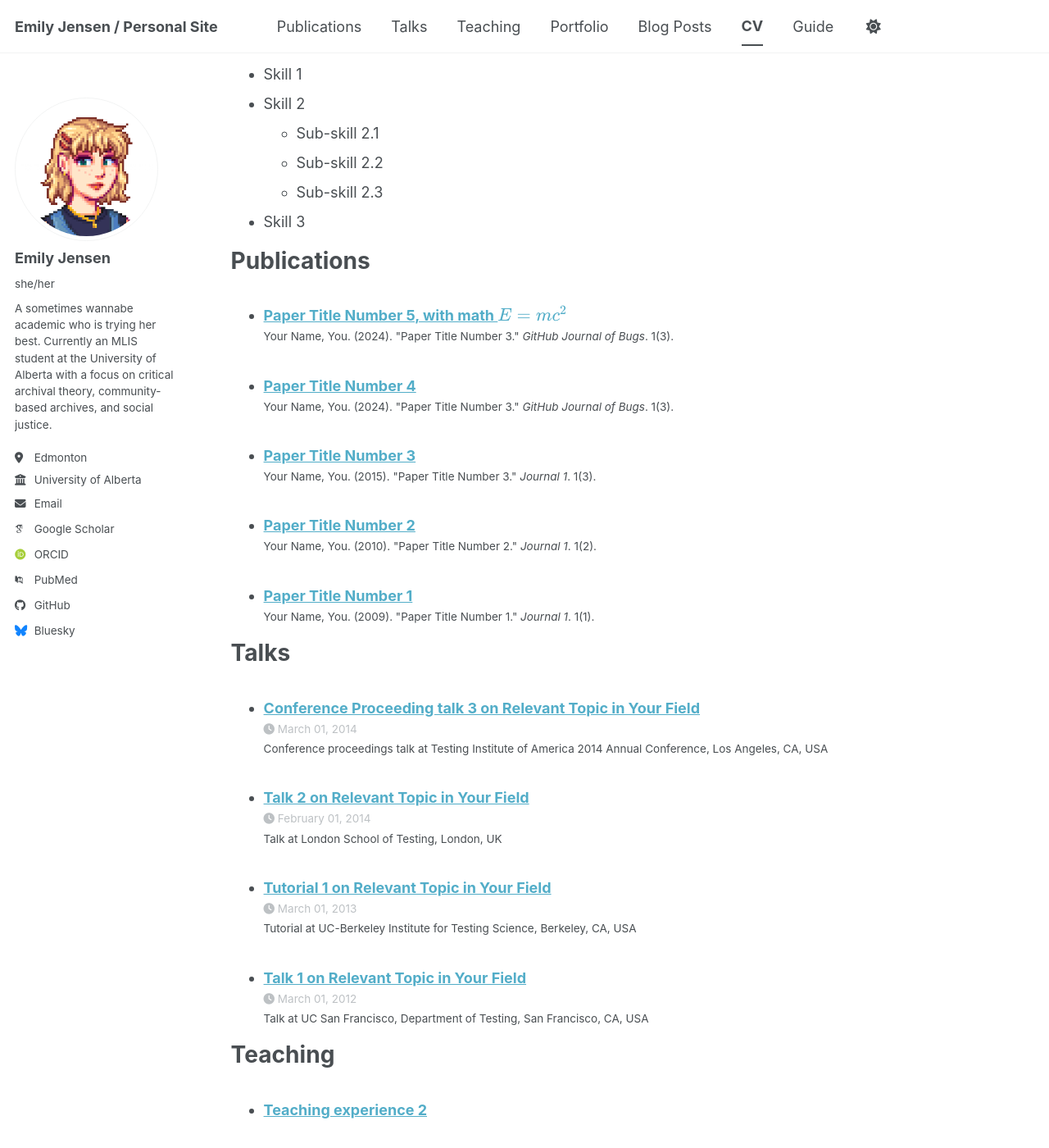
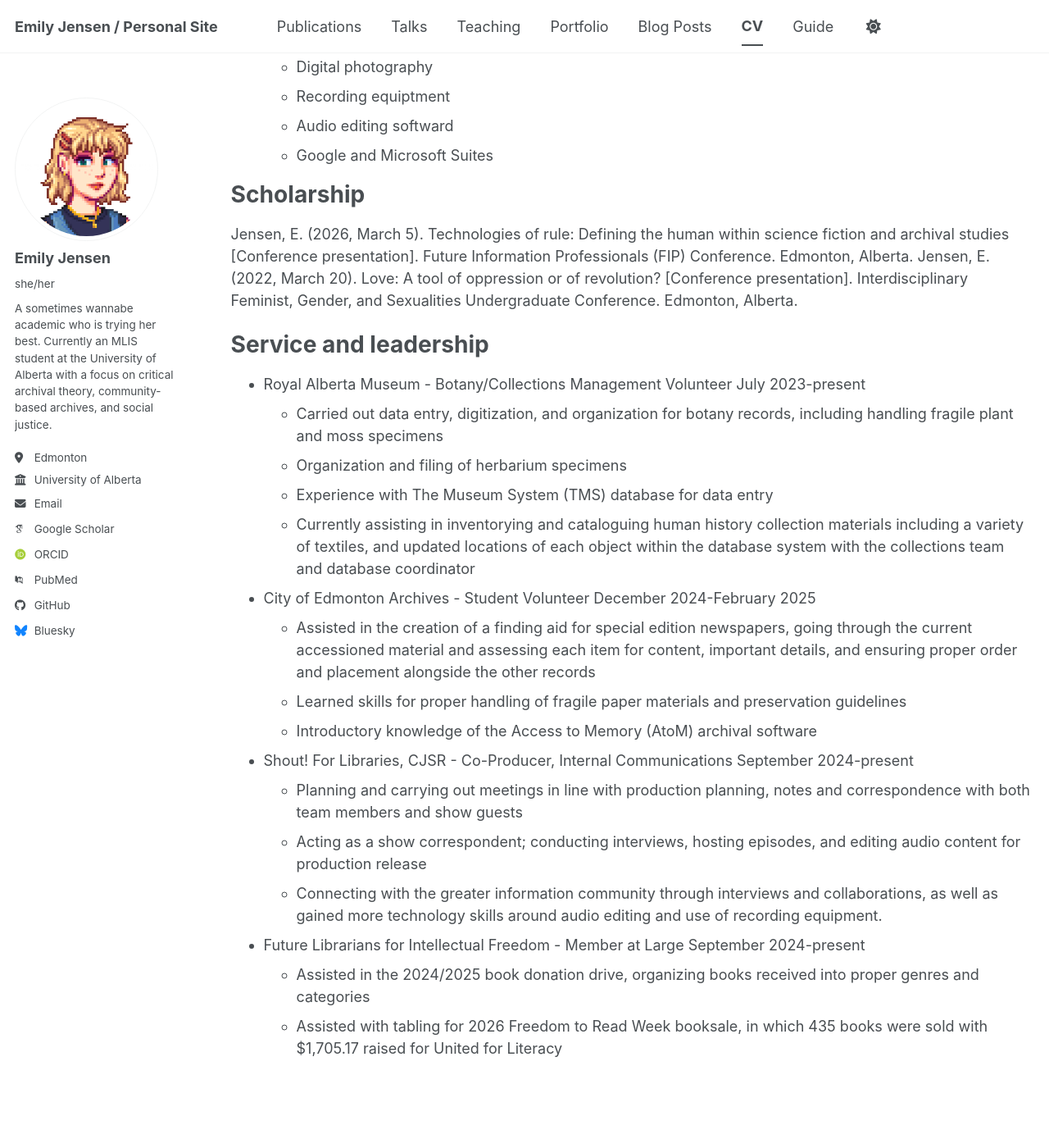
Before and after one commit to em-jense/me, a Jekyll site: the page built from _pages/cv.md, in a window 1280 px wide and 1400 px high, scrolled down 744 px. Shown: the whole window at 82% size. Built offline with Jekyll 4.4.1, drawn with Linux system fonts in a browser that asks for light colours; some web fonts are replaced; a script bundle is joined from its source files by our own code; library files that are not in the unit come from our copies; some of the changed text lies outside the part shown.

Commit message:
Update cv.md

```diff
--- a/_pages/cv.md
+++ b/_pages/cv.md
@@ -16,48 +16,52 @@
 
 Work experience
 ======
-* Spring 2024: Academic Pages Collaborator
-  * GitHub University
-  * Duties includes: Updates and improvements to template
-  * Supervisor: The Users
+* Cat Cafe on Whyte - Barista
+  June 2020-present
+  * Cash handling for both opening and closing; including the till, float, and cashbox
+  * Training of new staff and maintaining standard procedure as a senior level member of staff
+  * Providing care for cats including grooming, medical treatment, and overall wellness
 
-* Fall 2015: Research Assistant
-  * GitHub University
-  * Duties included: Merging pull requests
-  * Supervisor: Professor Hub
-
-* Summer 2015: Research Assistant
-  * GitHub University
-  * Duties included: Tagging issues
-  * Supervisor: Professor Git
+* Audreys Books Ltd. - Bookseller
+  May 2020-July 2020
+  * Assisted with store operations including processing online orders, customer service, cash and transactions operations, as well as shelf and merchandise organization and processing
 
 Skills
 ======
-* Skill 1
-* Skill 2
-  * Sub-skill 2.1
-  * Sub-skill 2.2
-  * Sub-skill 2.3
-* Skill 3
+* Strong written and verbal communication skills
+* Confident in building a rapport with others
+* Comfortable working under pressure
+* Adept at both independent and collaborative work
+* Technology
+  * Digital photography
+  * Recording equiptment
+  * Audio editing softward
+  * Google and Microsoft Suites
 
-Publications
+Scholarship
 ======
-  <ul>{% for post in site.publications reversed %}
-    {% include archive-single-cv.html %}
-  {% endfor %}</ul>
-
-Talks
-======
-  <ul>{% for post in site.talks reversed %}
-    {% include archive-single-talk-cv.html  %}
-  {% endfor %}</ul>
-
-Teaching
-======
-  <ul>{% for post in site.teaching reversed %}
-    {% include archive-single-cv.html %}
-  {% endfor %}</ul>
+Jensen, E. (2026, March 5). Technologies of rule: Defining the human within science fiction and archival studies [Conference presentation]. Future Information Professionals (FIP) Conference. Edmonton, Alberta.
+Jensen, E. (2022, March 20). Love: A tool of oppression or of revolution? [Conference presentation]. Interdisciplinary Feminist, Gender, and Sexualities Undergraduate Conference. Edmonton, Alberta.
 
 Service and leadership
 ======
-* Currently signed in to 43 different slack teams
+* Royal Alberta Museum - Botany/Collections Management Volunteer
+  July 2023-present
+  * Carried out data entry, digitization, and organization for botany records, including handling fragile plant and moss specimens
+  * Organization and filing of herbarium specimens
+  * Experience with The Museum System (TMS) database for data entry
+  * Currently assisting in inventorying and cataloguing  human history collection materials including a variety of textiles, and updated locations of each object within the database system with the collections team and database coordinator
+* City of Edmonton Archives - Student Volunteer
+  December 2024-February 2025
+  * Assisted in the creation of a finding aid for special edition newspapers, going through the current accessioned material and assessing each item for content, important details, and ensuring proper order and placement alongside the other records
+  * Learned skills for proper handling of fragile paper materials and preservation guidelines
+  * Introductory knowledge of the Access to Memory (AtoM) archival software
+* Shout! For Libraries, CJSR - Co-Producer, Internal Communications
+  September 2024-present
+  * Planning and carrying out meetings in line with production planning, notes and correspondence with both team members and show guests
+  * Acting as a show correspondent; conducting interviews, hosting episodes, and editing audio content for production release
+  * Connecting with the greater information community through interviews and collaborations, as well as gained more technology skills around audio editing and use of recording equipment.
+* Future Librarians for Intellectual Freedom  - Member at Large
+  September 2024-present
+  * Assisted in the 2024/2025 book donation drive, organizing books received into proper genres and categories
+  * Assisted with tabling for 2026 Freedom to Read Week booksale, in which 435 books were sold with $1,705.17 raised for United for Literacy
```
